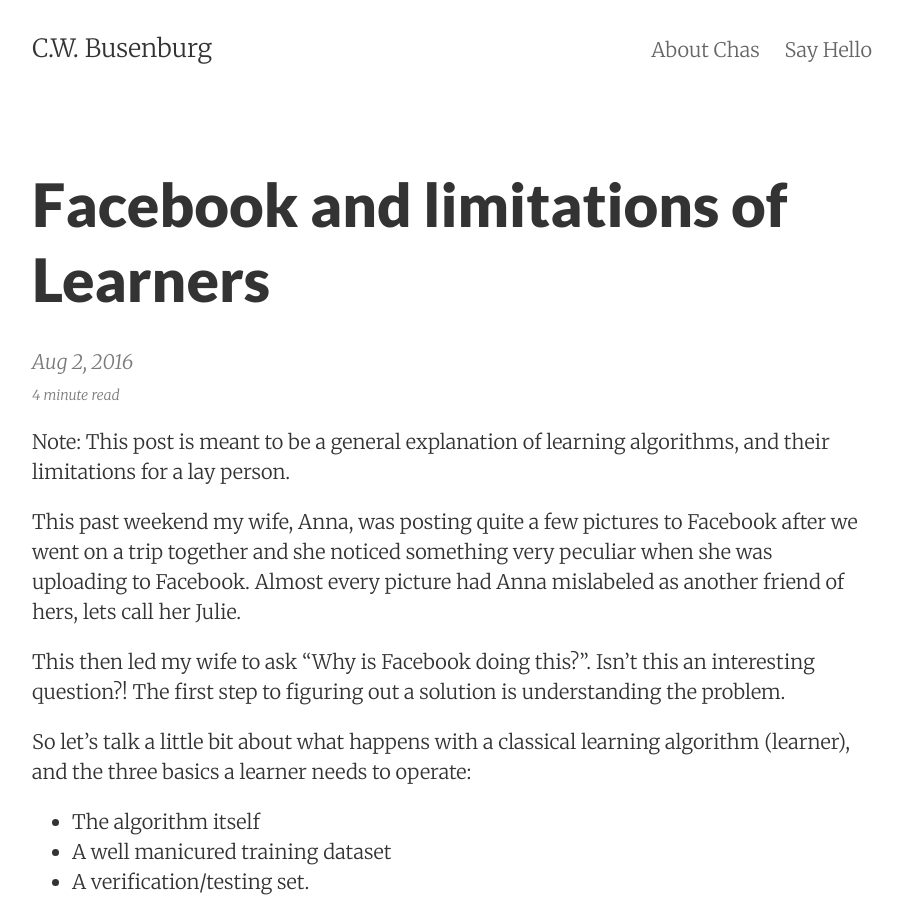
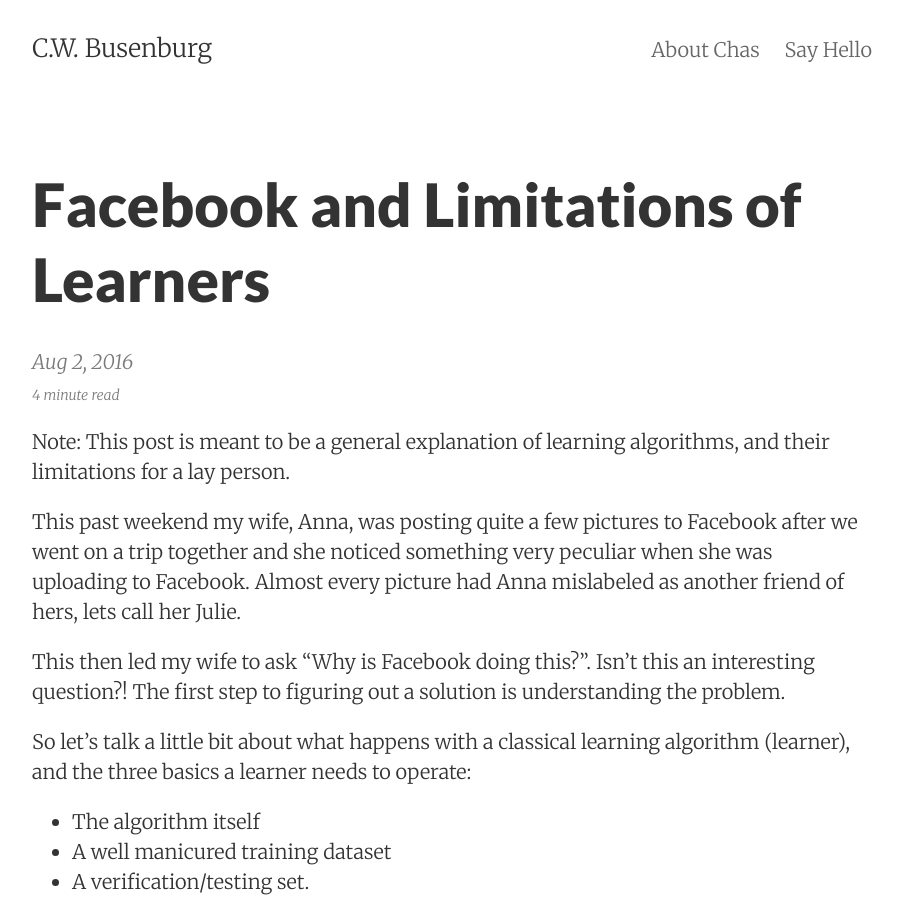
Before and after one commit to cbusenbu/cbusenbu.github.io, a Jekyll site: the page built from _posts/2016-08-02-Facebook-and-Photos.md, in a window 1280 px wide and 900 px high. Shown: the whole window, without its empty margins (188-1091 px from the left). Built offline with Jekyll 4.4.1, drawn with Linux system fonts in a browser that asks for light colours; comment, search, counter and statistics services are not loaded.

```diff
--- a/_posts/2016-08-02-Facebook-and-Photos.md
+++ b/_posts/2016-08-02-Facebook-and-Photos.md
@@ -1,6 +1,6 @@
 ---
 layout:     post
-title:      Facebook and limitations of Learners
+title:      Facebook and Limitations of Learners
 date:       2016-08-02
 summary:    In the age of Learning Algorithms, we can still see first hand limitations of Learners.
 categories: Machine_Learning Facebook
```
